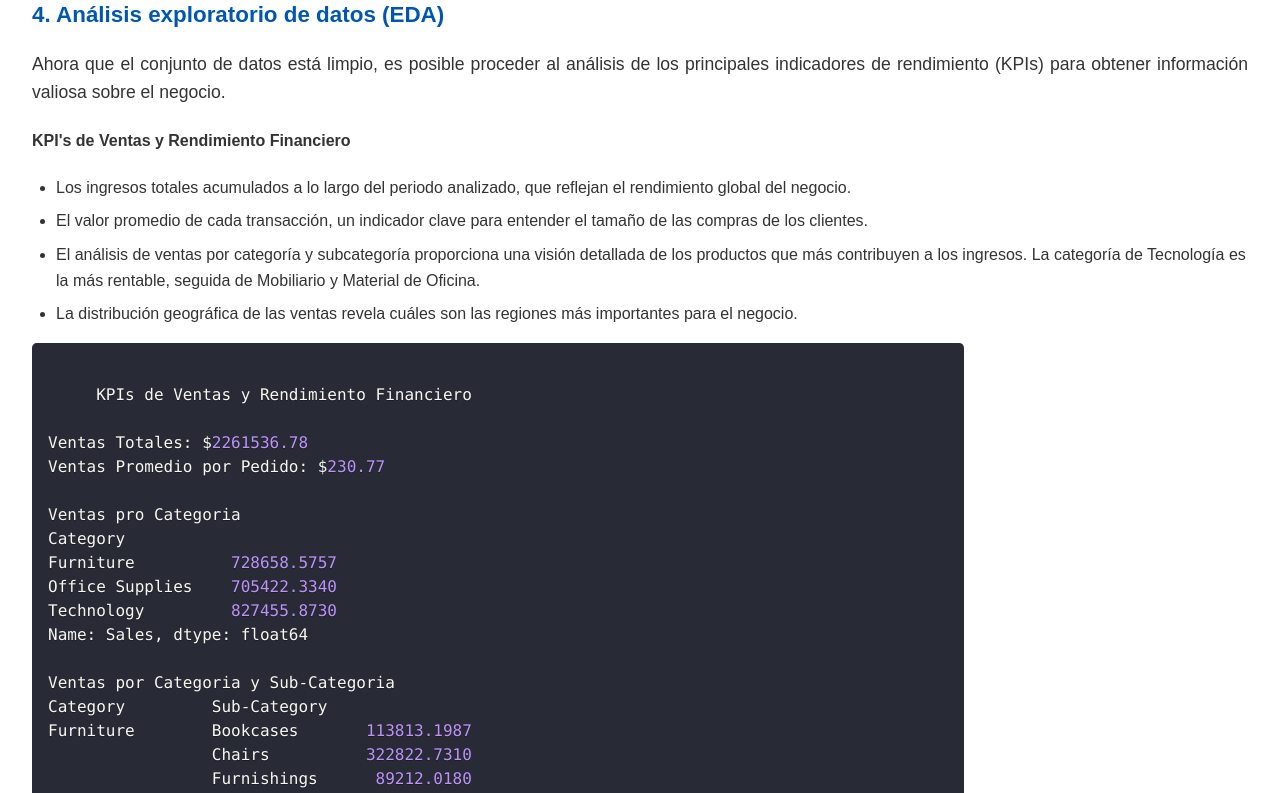
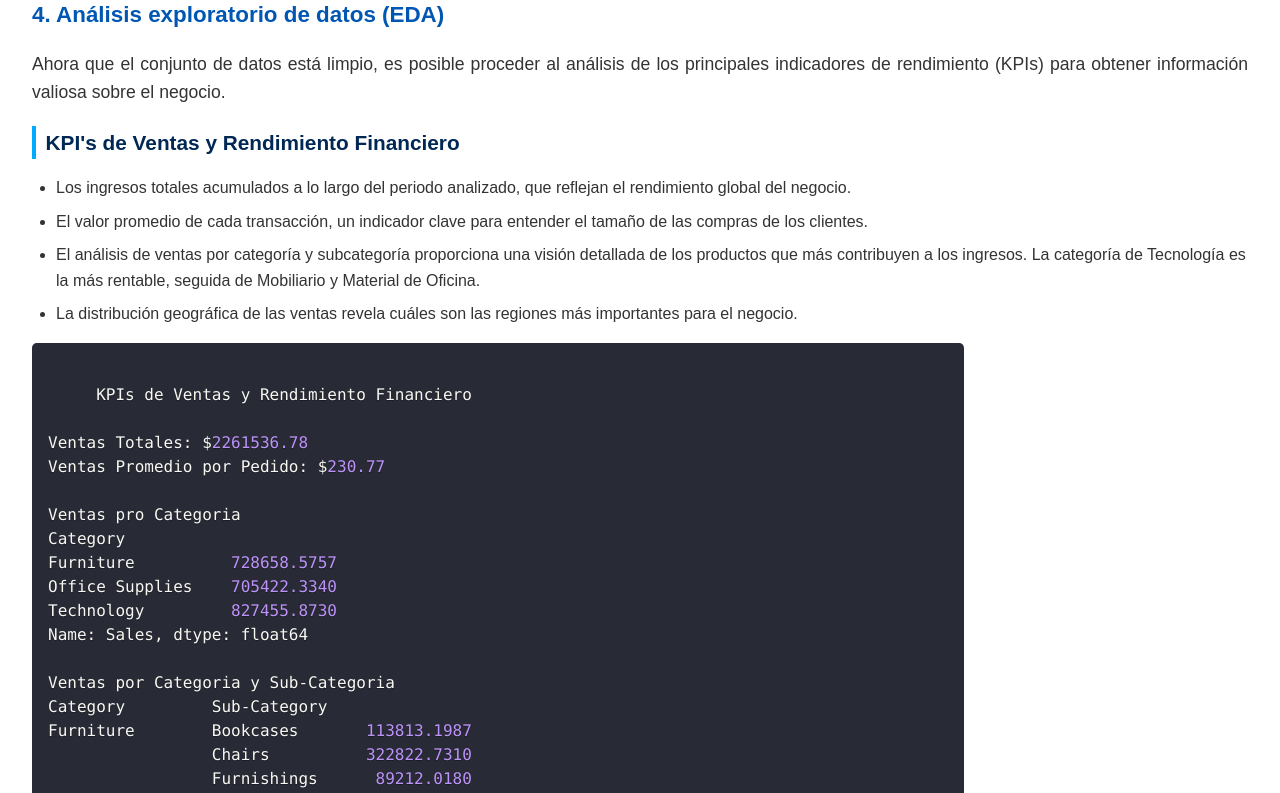
Before and after one commit to SaitoM17/mi-portafolio, a React (Create React App) app: page /superstore-sales in a window 1280 px wide. Shown: the part 4020-4813 px from the top of the page. Built offline with nearby package versions, Linux system fonts and the light colour scheme.

Commit message:
feat: Se añadio estilos para h4 y h5

```diff
--- a/src/pages/proyectPages.css
+++ b/src/pages/proyectPages.css
@@ -38,6 +38,23 @@
   color: #0056b3;
   margin-top: 1rem;
   margin-bottom: 0.5rem;
+}
+
+.pagina-proyecto h4 {
+  font-size: 1.3rem; /* Más pequeño que h3 */
+  font-weight: 600;
+  margin: 1.2rem 0 0.6rem 0;
+  color: #002855; /* Azul corporativo */
+  border-left: 4px solid #00aaff; /* Acento sutil */
+  padding-left: 0.6rem;
+}
+
+.pagina-proyecto h5 {
+  font-size: 1.1rem;
+  font-weight: 500;
+  margin: 1rem 0 0.5rem 0;
+  color: #444; /* Gris elegante */
+  letter-spacing: 0.3px;
 }
 
 /*Imagen Principal*/
```
